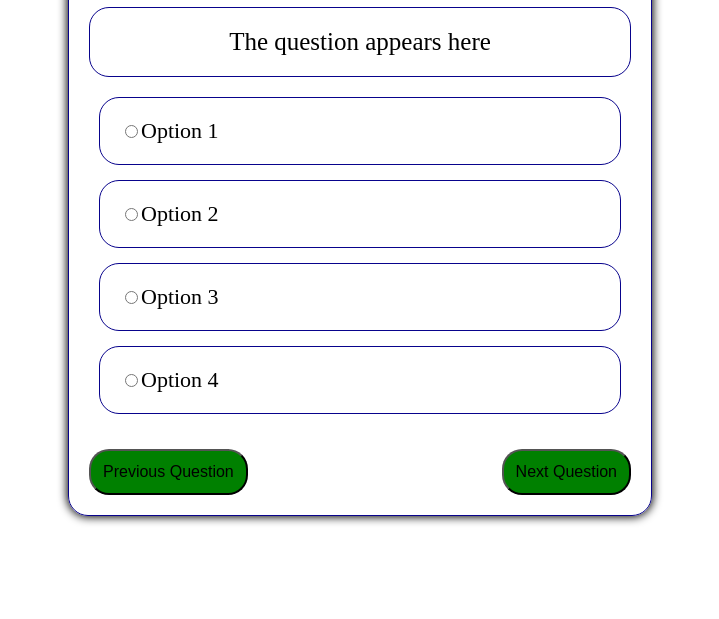
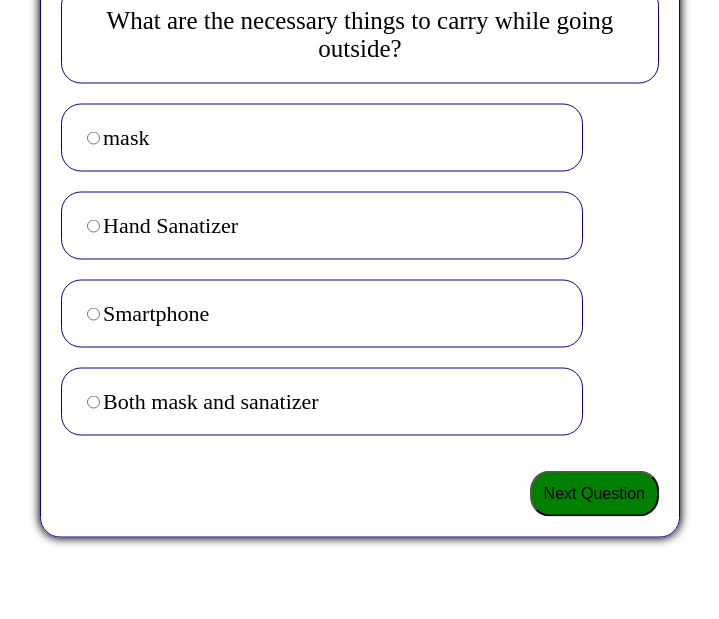
Before and after one commit to ADITor-99/WebDevTask2, a plain HTML site: page index.html in a window 1280 px wide. Shown: the part 181-800 px from the top of the page, without its empty margins (280-999 px from the left). Drawn offline with Linux system fonts and the light colour scheme.

Commit message:
scripts ready almost

```diff
--- /dev/null
+++ b/array.js
@@ -0,0 +1,91 @@
+var questions = [{
+  "question": "What are the necessary things to carry while going outside?",
+  "option1": "mask",
+  "option2": "Hand Sanatizer",
+  "option3": "Smartphone",
+  "option4": "Both mask and sanatizer",
+  "answer": "4",
+  "answered": "false",
+  "userInput": ""
+}, {
+  "question": "What are the symptoms of COVID-19?",
+  "option1": "Cough",
+  "option2": "Cold",
+  "option3": "Fever",
+  "option4": "All",
+  "answer": "4",
+  "answered": "false",
+  "userInput": ""
+}, {
+  "question": "Where did COVID-19 originated?",
+  "option1": "Japan",
+  "option2": "Neitherlands",
+  "option3": "China",
+  "option4": "Australia",
+  "answer": "3",
+  "answered": "false",
+  "userInput": ""
+}, {
+  "question": "How is COVID-19 passed on?",
+  "option1": "Through droplets that come from your mouth and nose when you cough or breathe out",
+  "option2": "By drinking unclean water",
+  "option3": "Smartphone",
+  "option4": "Does not spreads",
+  "answer": "1",
+  "answered": "false",
+  "userInput": ""
+}, {
+  "question": "Can you always tell if someone has COVID-19? ",
+  "option1": "No – not everyone with COVID-19 has symptoms",
+  "option2": "Yes – it will be obvious, a person with COVID-19 coughs a lot",
+  "option3": "Yes – you can tell just by where a person comes from, their race and ethnicity",
+  "option4": "It depends wether you are a doctor or not",
+  "answer": "1",
+  "answered": "false",
+  "userInput": ""
+}, {
+  "question": "Can washing your hands protect you from COVID-19? ",
+  "option1": "Yes – but only if you use a strong bleach",
+  "option2": "Yes – normal soap and water or hand sanitizer is enough",
+  "option3": "No – Washing your hands doesn’t stop COVID-19",
+  "option4": "Depends on the soap brand",
+  "answer": "2",
+  "answered": "false",
+  "userInput": ""
+}, {
+  "question": "Which of the following people is COVID-19 more dangerous for?",
+  "option1": "Children",
+  "option2": "Old People",
+  "option3": "People with certain underlying diseases",
+  "option4": "Both B and C",
+  "answer": "4",
+  "answered": "false",
+  "userInput": ""
+}, {
+  "question": "When should fabric face masks be worn?",
+  "option1": "On public transport",
+  "option2": "In confined or crowded spaces",
+  "option3": "In small shops",
+  "option4": "All of the above",
+  "answer": "4",
+  "answered": "false",
+  "userInput": ""
+}, {
+  "question": "Can COVID-19 be cured? ",
+  "option1": "Yes – Hot drinks can cure COVID-19",
+  "option2": "No – COVID-19 is a death sentence",
+  "option3": "No – but most people get better by themselves",
+  "option4": "Not Sure",
+  "answer": "3",
+  "answered": "false",
+  "userInput": ""
+}, {
+  "question": "Which of the following is an example of physical distancing?",
+  "option1": "You stop going to crowded places and visiting other people’s houses",
+  "option2": "You stop talking to the people you live with",
+  "option3": "You stop speaking to your friends on the phone",
+  "option4": "None",
+  "answer": "1",
+  "answered": "false",
+  "userInput": ""
+}]
--- a/index.html
+++ b/index.html
@@ -8,15 +8,16 @@
   <body>
     <div id="quizContainer" class="container">
       <div class="title">COVID QUIZ</div>
-      <div id="question" class="question">The question appears here</div>
-      <label class="option"><input type="radio" name="option" value="1" /><span id="opt1">Option 1 </span></label>
-      <label class="option"><input type="radio" name="option" value="2" /><span id="opt2">Option 2 </span></label>
-      <label class="option"><input type="radio" name="option" value="3" /><span id="opt3">Option 3 </span></label>
-      <label class="option"><input type="radio" name="option" value="4" /><span id="opt4">Option 4 </span></label>
+      <div id="question" class="question">Question</div>
+      <label class="option"><input type="radio" name="option" value="1" /><span id="opt1">1</span></label>
+      <label class="option"><input type="radio" name="option" value="2" /><span id="opt2">2</span></label>
+      <label class="option"><input type="radio" name="option" value="3" /><span id="opt3">3</span></label>
+      <label class="option"><input type="radio" name="option" value="4" /><span id="opt4">4</span></label>
       <button id="nextButton" class="nextBtn" onclick="loadNextQuestion();">Next Question</button>
       <button id="prevButton" class="prevBtn" onclick="loadPrevQuestion();">Previous Question</button>
     </div>
     <div id="result" class="resultContainer" style="display:none;"></div>
-    <script src="question.js"></script>
-  </body>
+    <script src="array.js"></script>
+    <script src="script.js"></script>
+    </body>
 </html>
--- a/quiz.css
+++ b/quiz.css
@@ -4,6 +4,22 @@ body{
 }
 
 .container{
+  height: auto;
+  width: auto;
+  position: absolute;
+  top: 50%;
+  left: 50%;
+  transform: translateX(-50%) translateY(-50%);
+  background: rgba(255, 255 , 255, 0.5);
+  padding: 20px;
+  border: 1px solid #08038C;
+  border-radius: 20px;
+  box-shadow: 0 0 10px 1px black;
+}
+
+.resultContainer{
+  font-size: 30px;
+  font-style: absolute;
   height: auto;
   width: auto;
   position: absolute;
@@ -37,11 +53,15 @@ body{
   padding: 20px;
   border: 1px solid #08038C;
   border-radius: 20px;
-  margin: 15px 10px 15px 10px;
+  margin-top: 20px;
+  margin-bottom: 15px;
   vertical-align: middle;
-  display: block;
+  display: block ;
   font-size: 22px;
+
   }
+
+
 
   .option:hover{
     background-color: lightgrey;
--- a/script.js
+++ b/script.js
@@ -2,12 +2,12 @@ var currentQuestion = 0;
 var totQuestions = questions.length;
 var score = 0;
 
-var container = getElementById('quizContainer');
-var questionEl = getElementById('question');
-var opt1 = getElementById('opt1');
-var opt2 = getElementById('opt2');
-var opt3 = getElementById('opt3');
-var opt4 = getElementById('opt4');
+var container = document.getElementById('quizContainer');
+var questionEl = document.getElementById('question');
+var opt1 = document.getElementById('opt1');
+var opt2 = document.getElementById('opt2');
+var opt3 = document.getElementById('opt3');
+var opt4 = document.getElementById('opt4');
 var nextBtn = document.getElementById('nextButton');
 var prevBtn = document.getElementById('prevButton');
 var resultCont = document.getElementById('result');
@@ -16,6 +16,13 @@ var resultCont = document.getElementById('result');
 function loadQuestion(questionIndex){
 
   var q = questions[questionIndex];
+
+  if(q.answered == "true"){
+    var selectedOption = document.querySelector('input[type=radio]:checked');
+    var answer = selectedOption.value;
+    answer = q.userInput;
+  }
+
   questionEl.textContent = q.question;
   opt1.textContent = q.option1;
   opt2.textContent = q.option2;
@@ -27,17 +34,29 @@ function loadQuestion(questionIndex){
 
       var selectedOption = document.querySelector('input[type=radio]:checked');
       if(!selectedOption){
-        alert('Please select an option to proceed');
+        alert("Please select an option to proceed!")
       }
 
-      var answer = selectedOption.value
+      var answer = selectedOption.value;
+
+      if(questions[currentQuestion].answered == "false"){
+        questions[currentQuestion].userInput.push = answer;
+        questions[currentQuestion].answered.push = "true";
+      }
+
       if(answer == questions[currentQuestion].answer){
         score += 10;
       }
 
-      selectOption.checked = false;
+      currentQuestion++;
+      answer.checked = false;
 
-      currentQuestion++;
+      if(currentQuestion == 0){
+        prevBtn.style.display = 'none';
+      }
+      else {
+        prevBtn.style.display = '';
+      }
 
       if(currentQuestion == totQuestions-1){
         nextBtn.textContent = 'Finish';
@@ -46,10 +65,12 @@ function loadQuestion(questionIndex){
       if(currentQuestion == totQuestions){
         container.style.display = 'none';
         resultCont.style.display = '';
-        resultCont.textContent = 'your score is' + score + 'out of 100';
+        resultCont.textContent = 'your score is ' + score + ' out of 100';
       }
 
+
       loadQuestion(currentQuestion);
+      selectedOption.checked = false;
 
 }
 
@@ -58,15 +79,37 @@ function loadPrevQuestion(){
   var selectedOption = document.querySelector('input[type=radio]:checked');
   if(!selectedOption){
     alert('Please select an option to preceed');
+    return;
+  }
+
+   var answer = selectedOption.value;
+
+  if(questions[currentQuestion].answered == "false"){
+    questions[currentQuestion].userInput.push = answer;
+    questions[currentQuestion].answered.push = "true";
   }
 
   selectedOption.checked = false;
 
   currentQuestion--;
-  loadQuestion(currentQuestion);
+
 
   if(currentQuestion == 0){
     prevBtn.style.display = 'none';
   }
+  else {
+    prevBtn.style.display = '';
+  }
+
+  loadQuestion(currentQuestion);
 
 }
+
+if(currentQuestion == 0){
+  prevBtn.style.display = 'none';
+}
+else {
+  prevBtn.style.display = '';
+}
+
+loadQuestion(currentQuestion);
```
